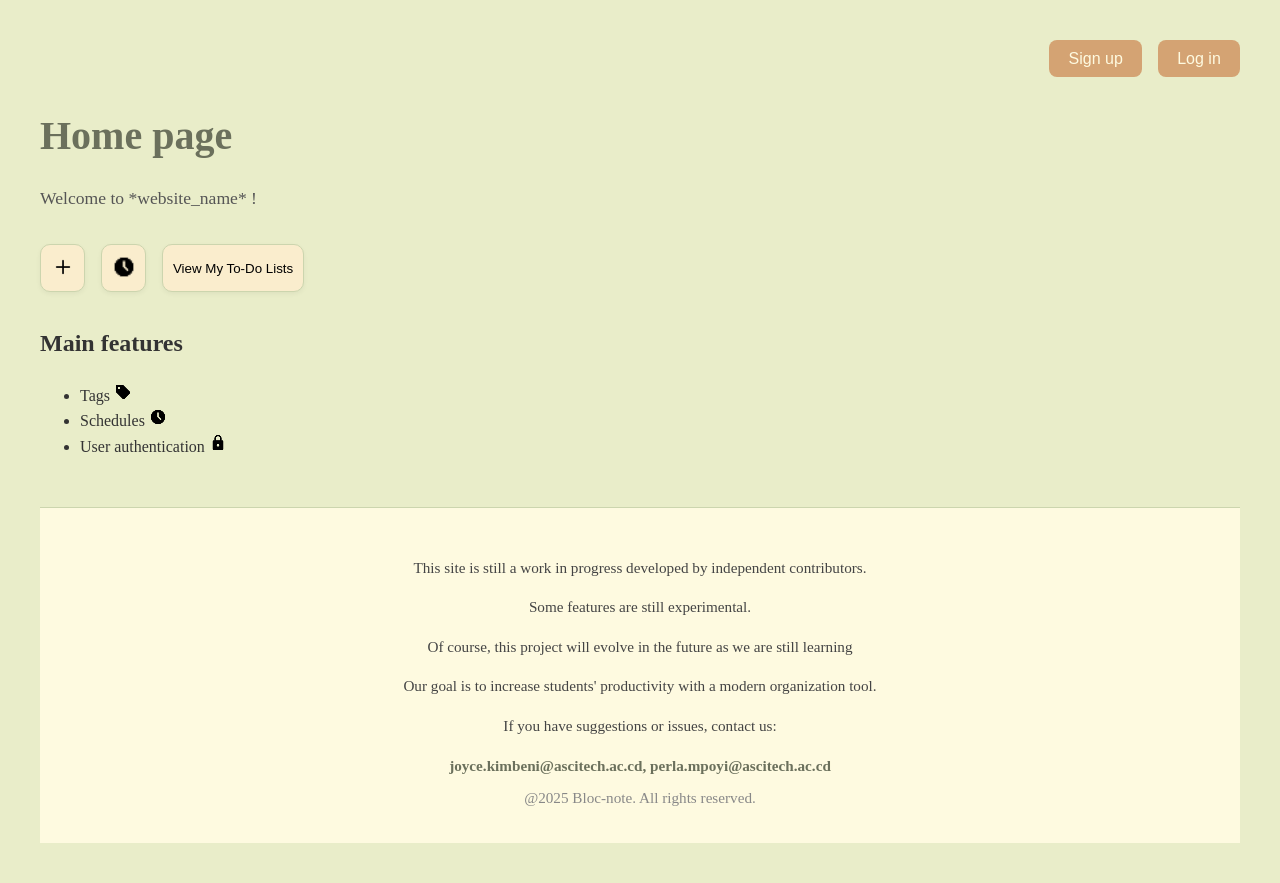
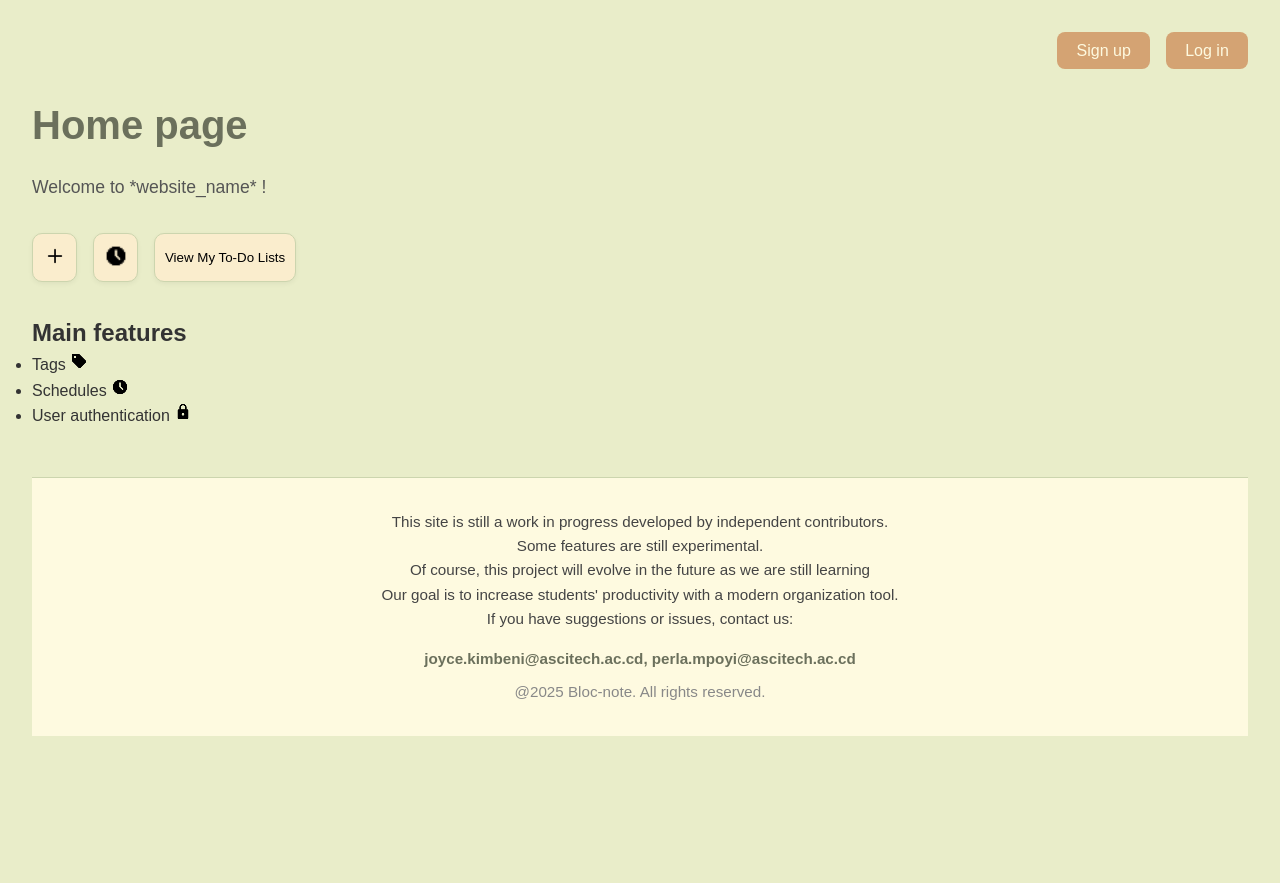
Before and after one commit to Dreamsever/Bloc-note, a Flask app: page / in a window 1280 px wide. After the commit the page ends 736 px from the top, so only its background shows below. Run offline with Flask 3, Linux system fonts and the light colour scheme.

Commit message:
Changed font

```diff
--- a/static/Styles/home_page2.css
+++ b/static/Styles/home_page2.css
@@ -1,10 +1,10 @@
-@import url('https://fonts.googleapis.com/css2?family=Inter:wght@400;600&display=swap'); */
+@import url('https://fonts.googleapis.com/css2?family=Montserrat:ital,wght@0,100..900;1,100..900&display=swap');
 
 * {
     margin: 0;
     padding: 0;
     box-sizing: border-box;
-    font-family: 'Inter', sans-serif;
+    font-family: 'Montserra', sans-serif;
 }
 
 body {
```
